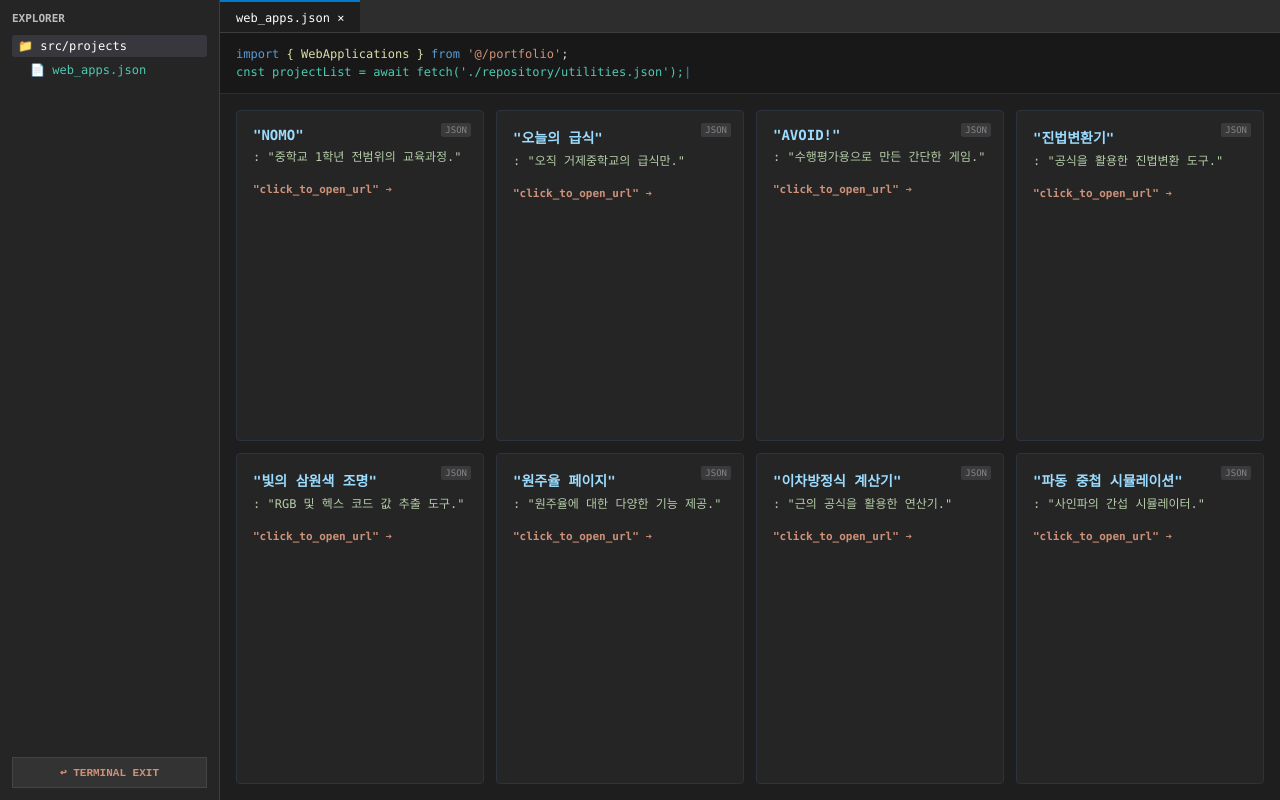
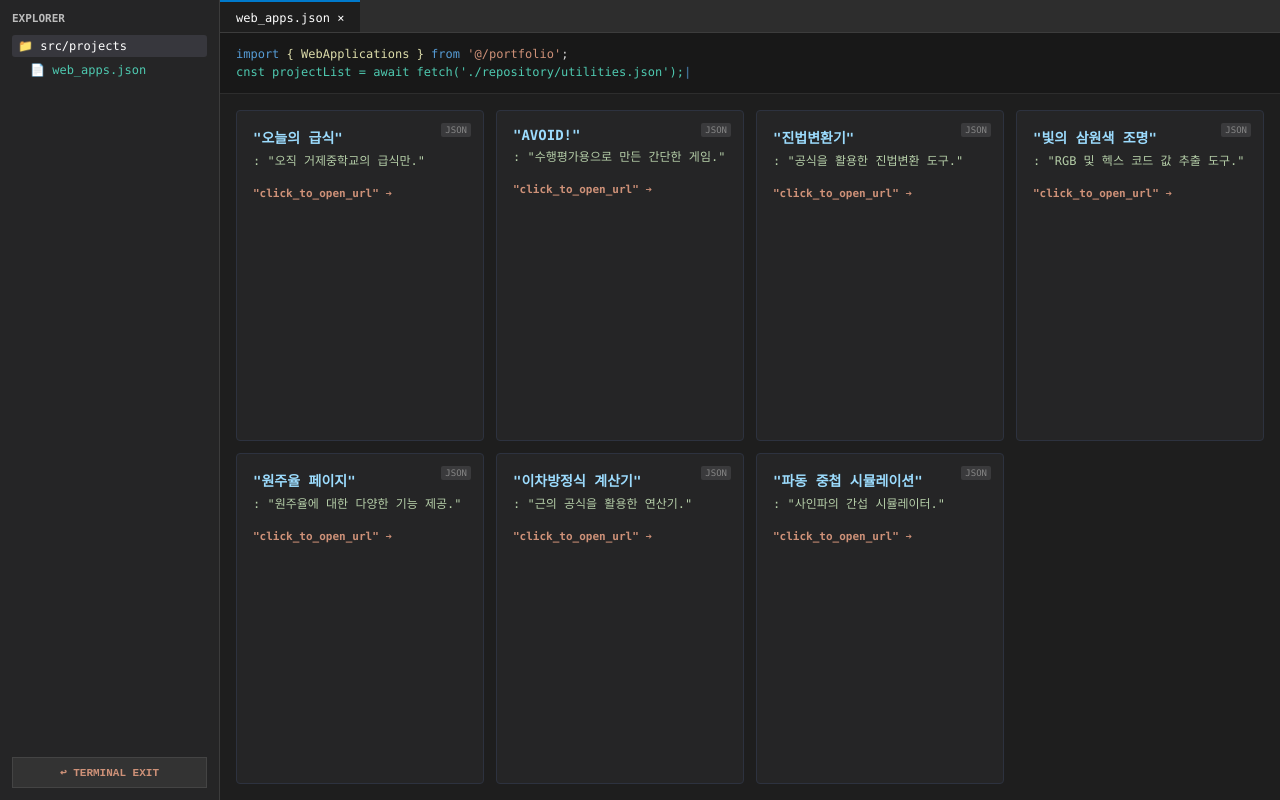
Before and after one commit to hoo091221/hoo091221.github.io, a React (Vite) app: page / in a window 1280 px wide. Both pictures are taken after a click on the button "웹 프로젝트 보기". Built offline with nearby package versions, Linux system fonts and the light colour scheme.

Commit message:
Trigger deployment

```diff
--- a/src/Pages/WebSection.jsx
+++ b/src/Pages/WebSection.jsx
@@ -3,7 +3,7 @@ import { motion } from "framer-motion";
 // 💡 useNavigate는 사용하지 않으므로 임포트하지 않아도 됩니다.
 
 const webCards = [
-  { title: "NOMO", desc: "중학교 1학년 전범위의 교육과정.", url: "https://hoo091221.github.io/nomo" },
+  // { title: "NOMO", desc: "중학교 1학년 전범위의 교육과정.", url: "https://hoo091221.github.io/nomo" },
   { title: "오늘의 급식", desc: "오직 거제중학교의 급식만.", url: "https://hoo091221.github.io/lunch" },
   { title: "AVOID!", desc: "수행평가용으로 만든 간단한 게임.", url: "https://hoo091221.github.io/avoid" },
   { title: "진법변환기", desc: "공식을 활용한 진법변환 도구.", url: "https://hoo091221.github.io/binary" },
```
